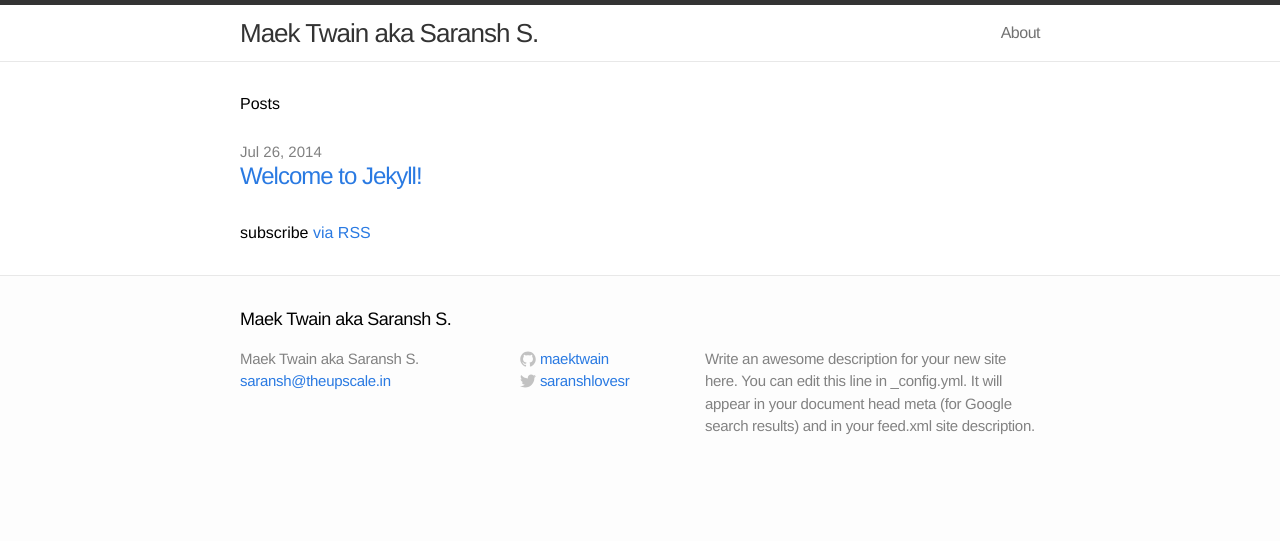
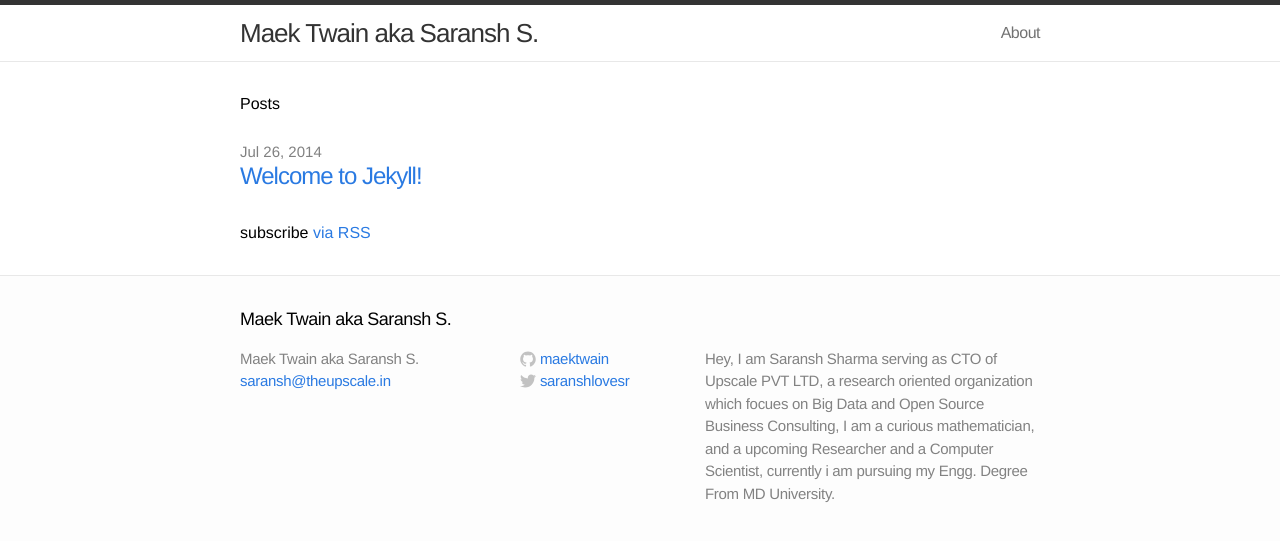
Before and after one commit to theupscale/maektwain.github.io, a Jekyll site: the page built from index.html, in a window 1280 px wide. Shown: the top 541 px of the page. Built offline with Jekyll 4.4.1, drawn with Linux system fonts in a browser that asks for light colours.

Commit message:
Desc Added

```diff
--- a/_config.yml
+++ b/_config.yml
@@ -1,7 +1,7 @@
 # Site settings
 title: Maek Twain aka Saransh S.
 email: saransh@theupscale.in
-description: "Write an awesome description for your new site here. You can edit this line in _config.yml. It will appear in your document head meta (for Google search results) and in your feed.xml site description."
+description: "Hey, I am Saransh Sharma serving as CTO of Upscale PVT LTD, a research oriented organization which focues on Big Data and Open Source Business Consulting, I am a curious mathematician, and a upcoming Researcher and a Computer Scientist, currently i am pursuing my Engg. Degree From MD University."
 baseurl: ""
 url: "http://maektwain.com"
 twitter_username: saranshlovesr
```
